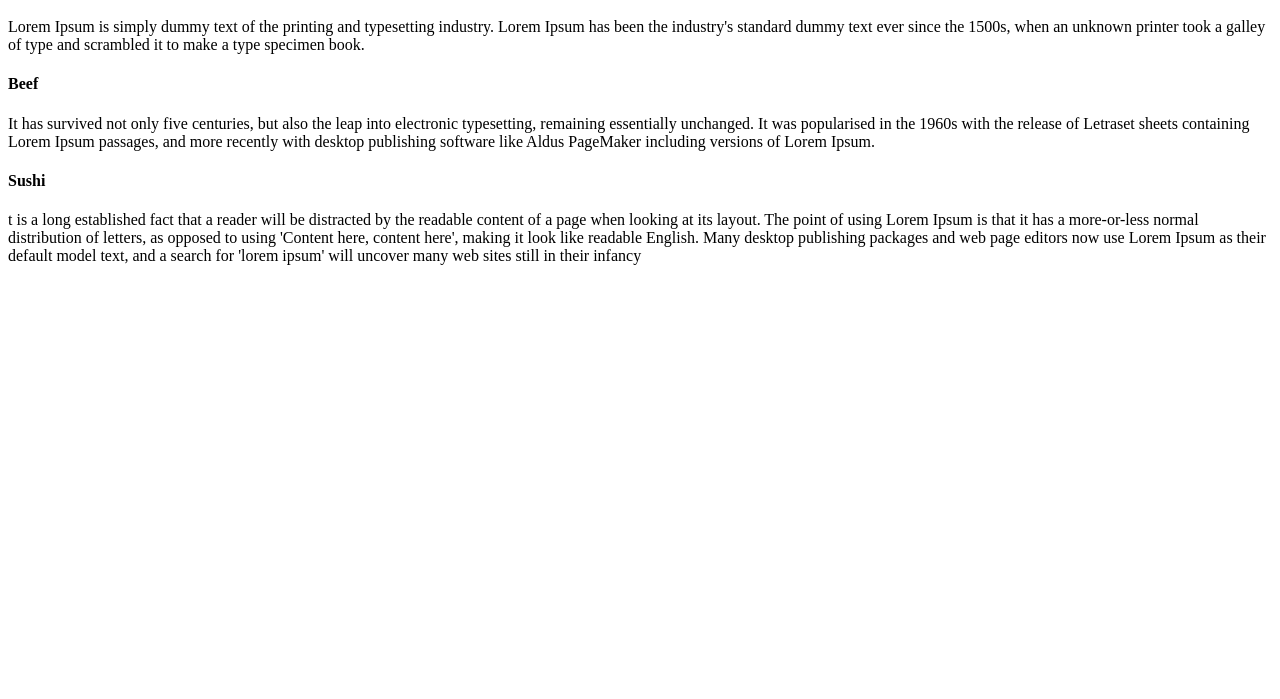
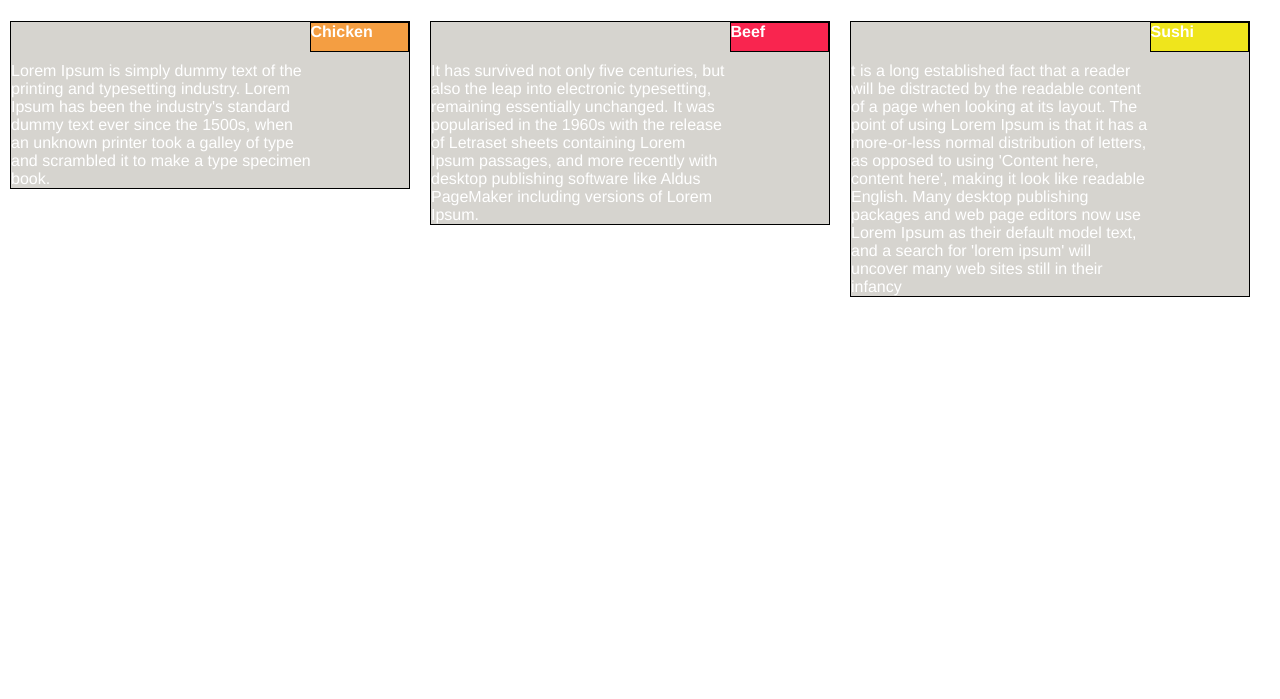
Before and after one commit to cem35/module2-solution, a plain HTML site: page index.html in a window 1280 px wide. Shown: the part 101-800 px from the top of the page. Drawn offline with Linux system fonts and the light colour scheme.

Commit message:
Update index.html

```diff
--- a/index.html
+++ b/index.html
@@ -2,7 +2,7 @@
 <html>
 <head>
 <meta charset="utf-8">
-<link rel="stylesheet" type="text/css" href="stylesheet/style.css">
+<link rel="stylesheet" type="text/css" href="stylesheets/stylesheet.css">
 
 <title>First Homework</title>
 
```
